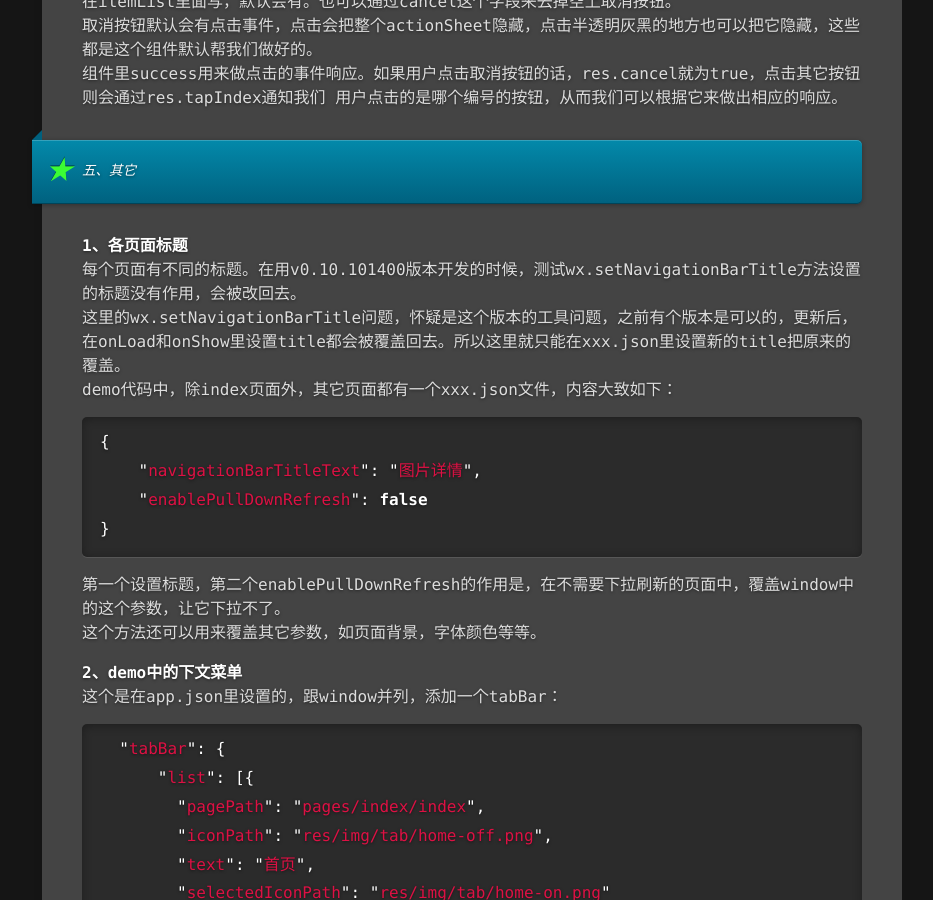
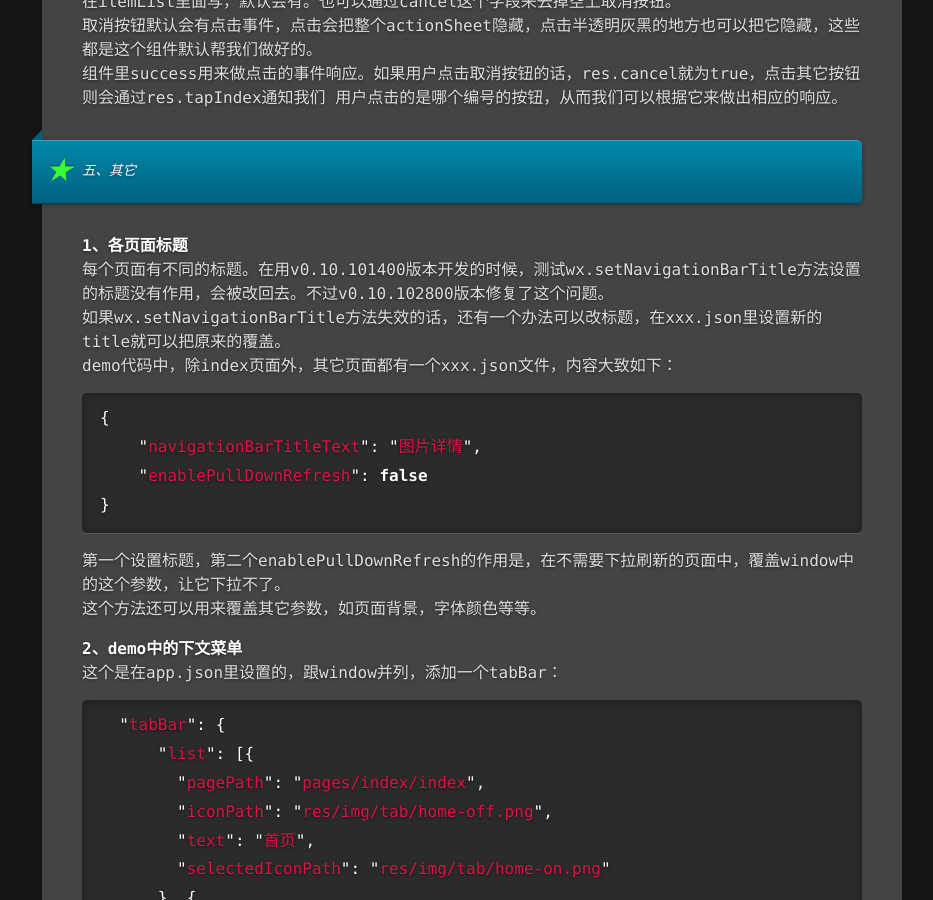
Before and after one commit to jsongo/jsongo.github.io, a Jekyll site: the page built from _posts/2016-10-09-weapp-5.markdown, in a window 1280 px wide and 900 px high, scrolled down 9534 px. Shown: the whole window, without its empty margins (18-951 px from the left). Built offline with Jekyll 4.4.1, drawn with Linux system fonts in a browser that asks for light colours; comment, search, counter and statistics services are not loaded.

Commit message:
Update 2016-10-09-weapp-5.markdown

```diff
--- a/_posts/2016-10-09-weapp-5.markdown
+++ b/_posts/2016-10-09-weapp-5.markdown
@@ -254,8 +254,8 @@ itemList用来设置上面的菜单列表，从左往右，从0开始编号，
 > 五、其它
 
 **1、各页面标题**
-每个页面有不同的标题。在用v0.10.101400版本开发的时候，测试wx.setNavigationBarTitle方法设置的标题没有作用，会被改回去。
-这里的wx.setNavigationBarTitle问题，怀疑是这个版本的工具问题，之前有个版本是可以的，更新后，在onLoad和onShow里设置title都会被覆盖回去。所以这里就只能在xxx.json里设置新的title把原来的覆盖。
+每个页面有不同的标题。在用v0.10.101400版本开发的时候，测试wx.setNavigationBarTitle方法设置的标题没有作用，会被改回去。不过v0.10.102800版本修复了这个问题。
+如果wx.setNavigationBarTitle方法失效的话，还有一个办法可以改标题，在xxx.json里设置新的title就可以把原来的覆盖。
 demo代码中，除index页面外，其它页面都有一个xxx.json文件，内容大致如下：
 {% highlight js %}
 {
```
